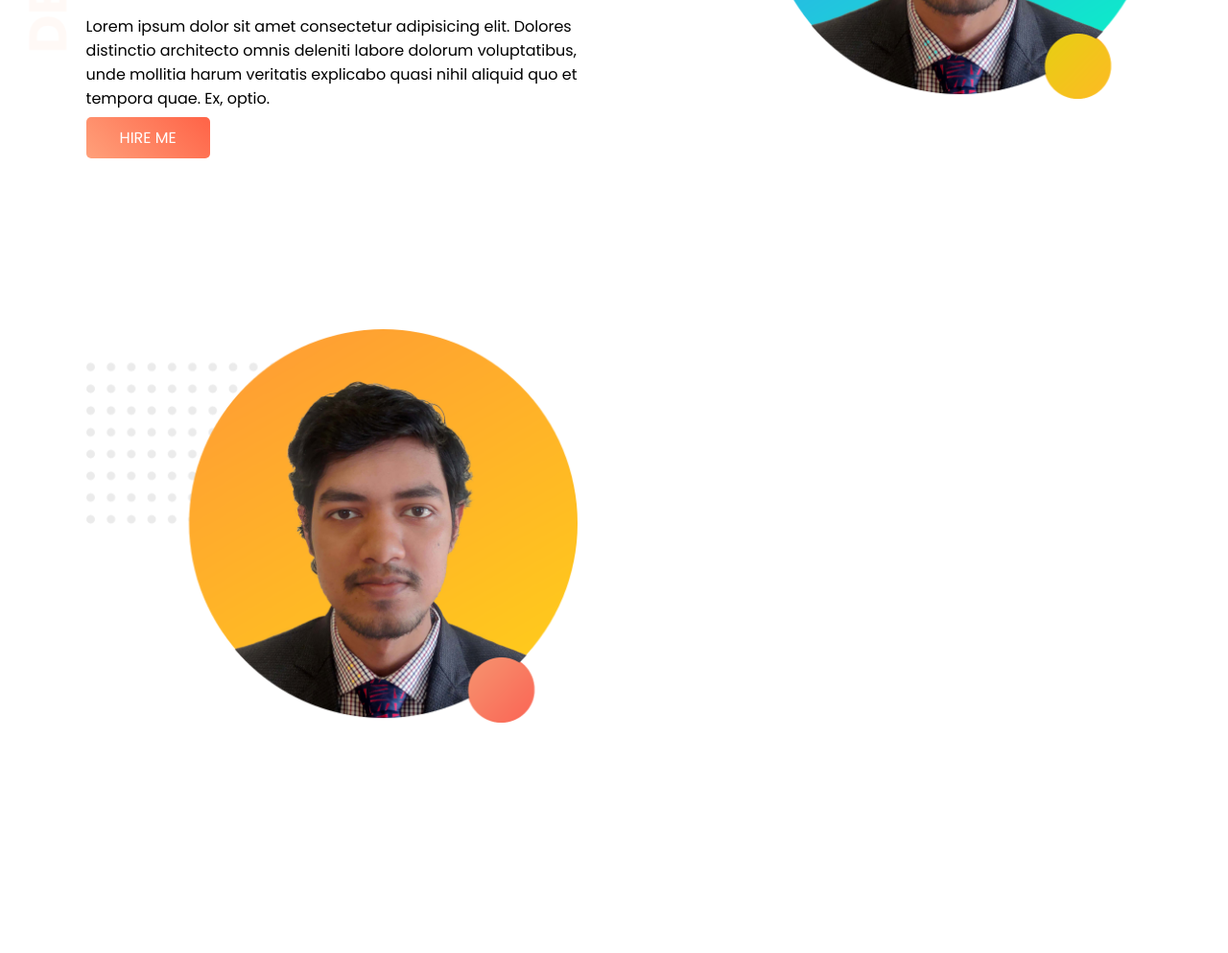
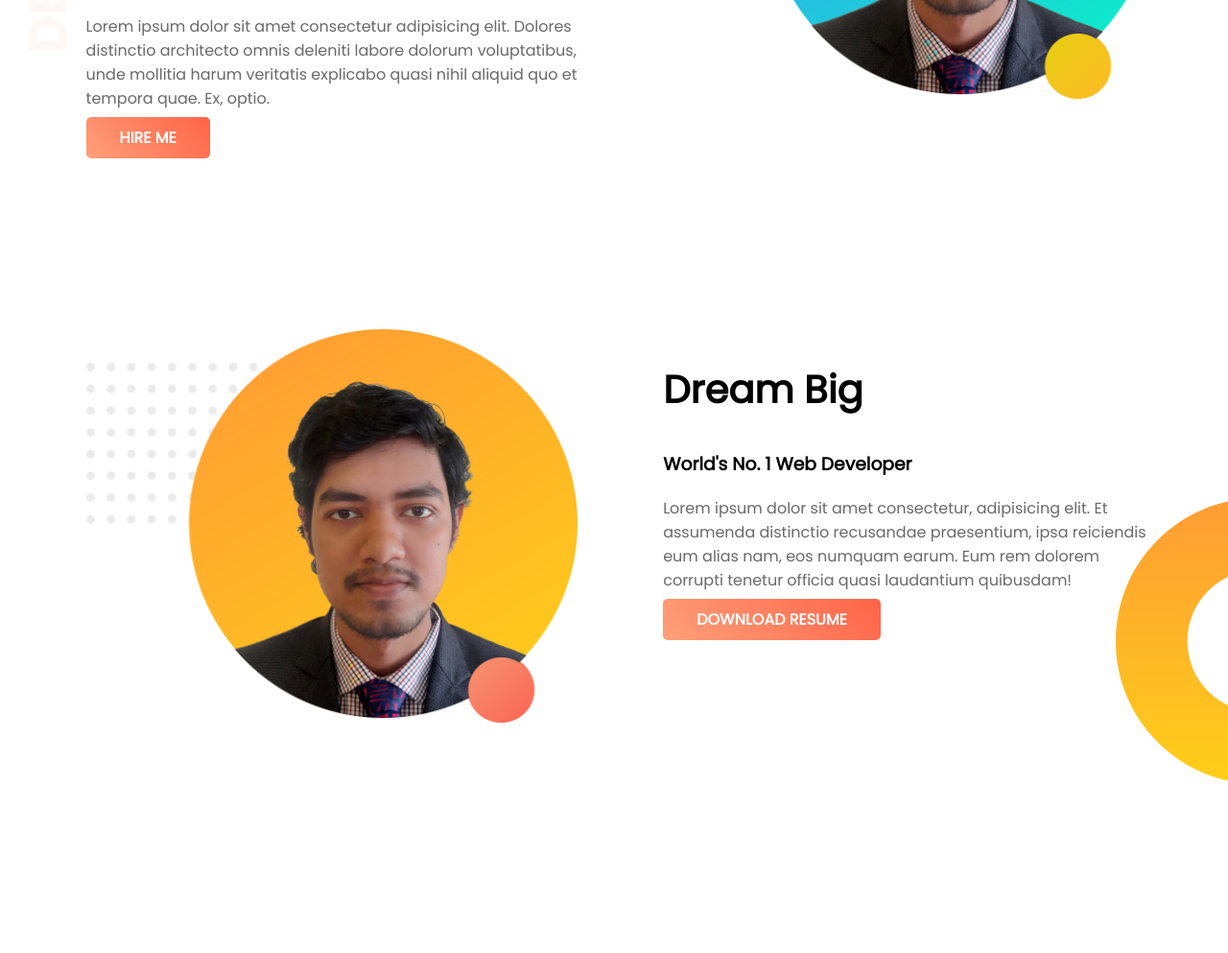
Before and after one commit to SamanwoySaha/web-portfolio, a plain HTML site: page index.html in a window 1280 px wide. Shown: the part 307-1300 px from the top of the page at 96% size. Drawn offline with Linux system fonts and the light colour scheme.

Commit message:
module 4.9

```diff
--- a/index.html
+++ b/index.html
@@ -14,7 +14,7 @@
             <h1><span class="name-highlight">Samanwoy</span> Website</h1>
             <h3>World-class professional web dev</h3>
             <p>Lorem ipsum dolor sit amet consectetur adipisicing elit. Dolores distinctio architecto omnis deleniti labore dolorum voluptatibus, unde mollitia harum veritatis explicabo quasi nihil aliquid quo et tempora quae. Ex, optio.</p>
-            <a class="link-button" href="https://www.linkedin.com/company/programminghero">HIRE ME</a>
+            <a class="link-button" target="_blank" href="https://www.linkedin.com/company/programminghero">HIRE ME</a>
         </div>
         <div class="half-width">
             <img src="images/profile.png" alt="profile_image_1">
@@ -25,7 +25,10 @@
             <img src="images/profile2.png" alt="profile-image-2">
         </div>
         <div class="half-width">
-
+            <h2>Dream Big</h2>
+            <h3>World's No. 1 Web Developer</h3>
+            <p>Lorem ipsum dolor sit amet consectetur, adipisicing elit. Et assumenda distinctio recusandae praesentium, ipsa reiciendis eum alias nam, eos numquam earum. Eum rem dolorem corrupti tenetur officia quasi laudantium quibusdam!</p>
+            <a class="link-button" target="_blank" href="https://www.linkedin.com/company/programminghero/">DOWNLOAD RESUME</a>
         </div>
     </section>
 </body>
--- a/style.css
+++ b/style.css
@@ -5,6 +5,12 @@ body {
 h1 {
     font-size: 50px;
 
+}
+h2 {
+    font-size: 40px;
+}
+p {
+    color: dimgray;
 }
 .name-highlight {
     color: orange;
@@ -36,4 +42,10 @@ section {
     -ms-border-radius: 5px;
     -o-border-radius: 5px;
     color: white;
+    font-weight: 700;
 }
+.dream-area {
+    background-image: url(images/dream-bg.png);
+    background-repeat: no-repeat;
+    background-position: right;
+}
```
